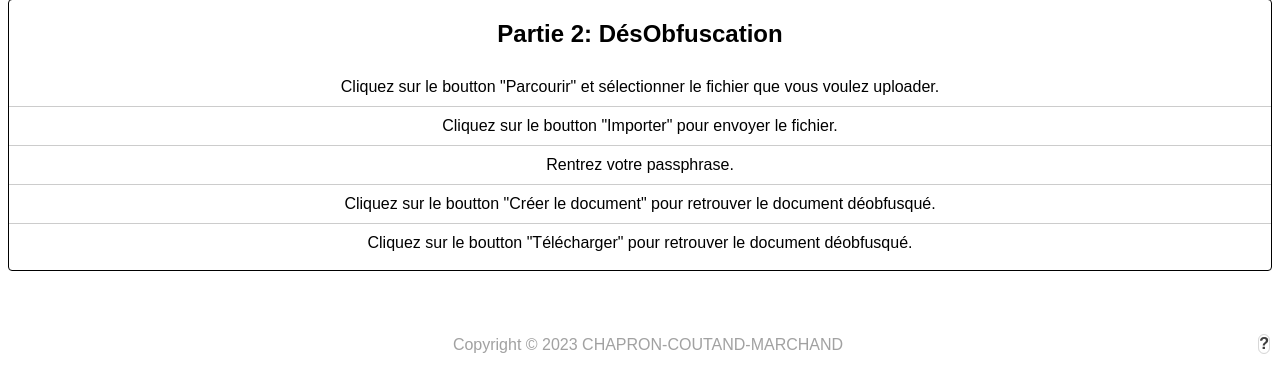
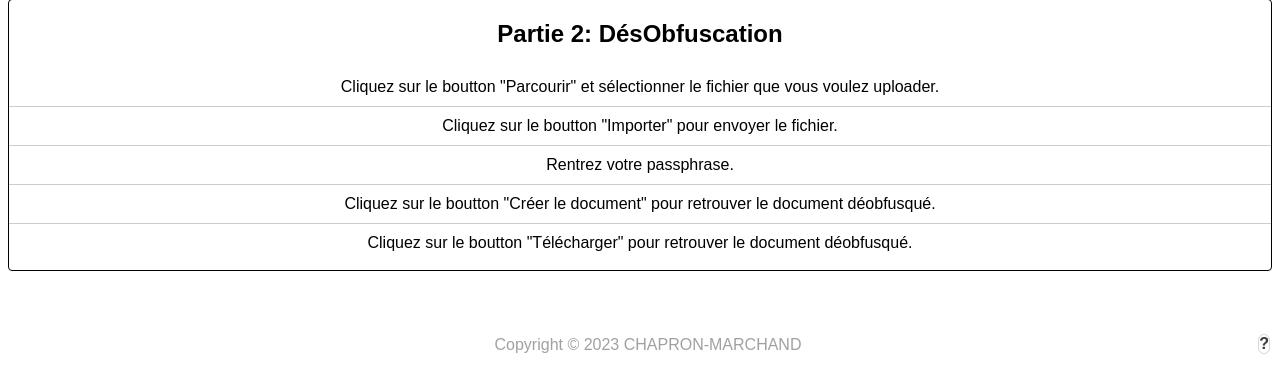
Before and after one commit to Naylh/Project_ENSIBS_ProjetS8, a FastAPI app: page /help in a window 1280 px wide. Shown: the part 430-800 px from the top of the page. Run offline with FastAPI, Linux system fonts and the light colour scheme.

Commit message:
Update footer.html

```diff
--- a/App/app-container/api/templates/footer.html
+++ b/App/app-container/api/templates/footer.html
@@ -6,7 +6,7 @@
     </head>
 
     <footer>
-        <p id="copyright">Copyright © 2023 CHAPRON-COUTAND-MARCHAND</p>
+        <p id="copyright">Copyright © 2023 CHAPRON-MARCHAND</p>
         <p id="help">?</p>
     </footer>
 
```
